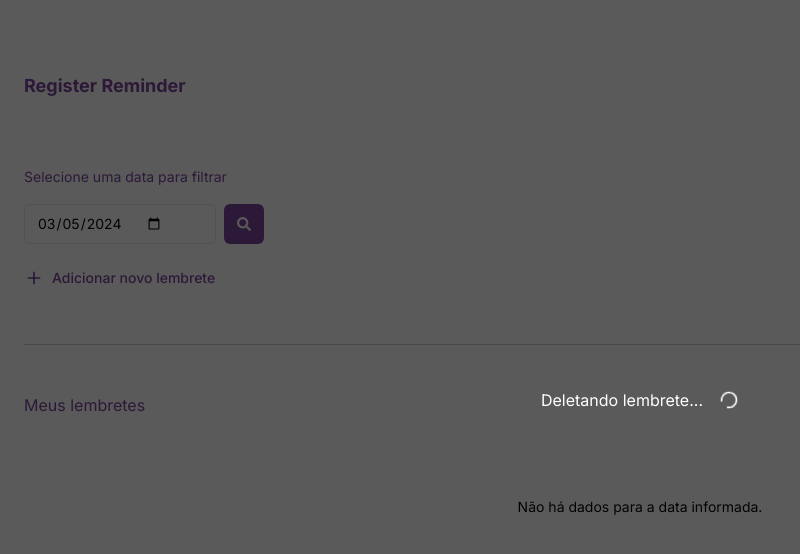
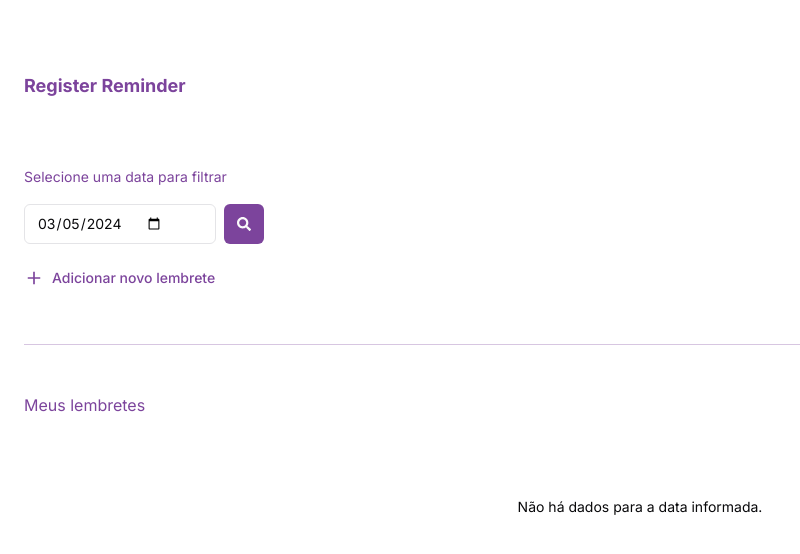
Before and after one commit to calvinsteixeira/register-reminders, a Next.js app: page /dashboard in a window 1280 px wide. Shown: the top 554 px of the page, without its empty margins (0-800 px from the left). Built offline with nearby package versions, Linux system fonts and the light colour scheme; data requests are answered from the project's data file.

Commit message:
Ajustando status de abertura inicial do loader screen

```diff
--- a/components/content/ConfirmationDialog.tsx
+++ b/components/content/ConfirmationDialog.tsx
@@ -40,7 +40,7 @@ export default function ConfirmationDialog({
     description: ''
   })
 
-  const [loaderOpen, setLoaderOpen] = React.useState<boolean>(true)
+  const [loaderOpen, setLoaderOpen] = React.useState<boolean>(false)
 
   function deleteReminder(id: string) {
     setLoaderOpen(true)
```
